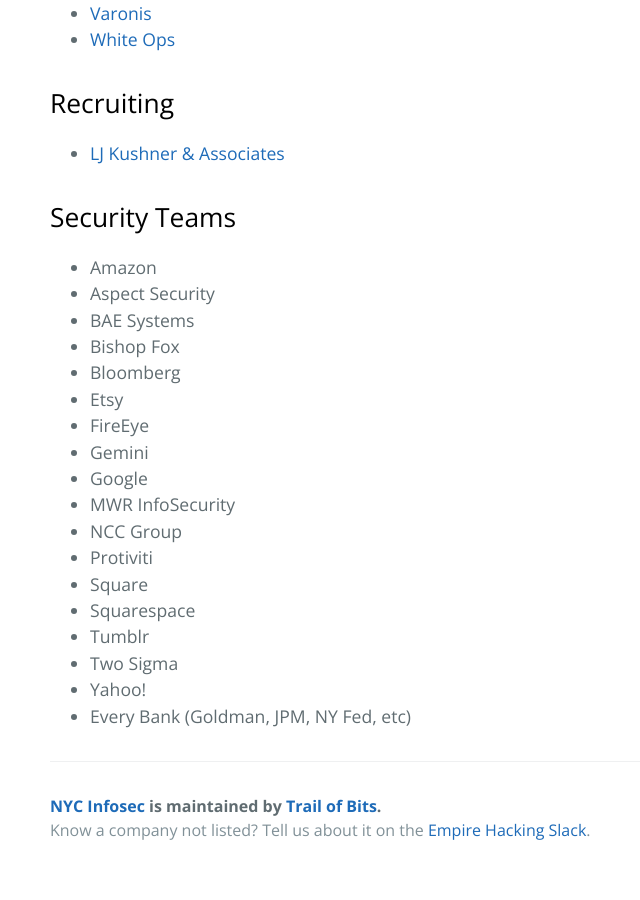
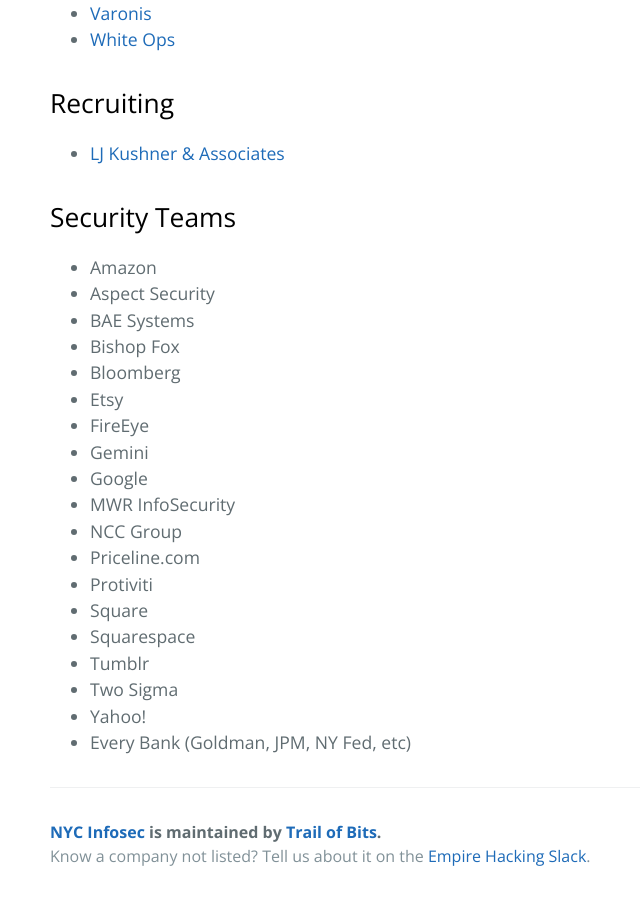
Before and after one commit to trailofbits/nyc-infosec, a Jekyll site: the page built from companies.md, in a window 1280 px wide and 900 px high, scrolled down 1516 px. Shown: the whole window, without its empty margins (174-814 px from the left). Built offline with Jekyll 4.4.1, drawn with Linux system fonts in a browser that asks for light colours; our own code applies the rules of GitHub Pages for plain Markdown files; before the commit the page ends 2390 px from its top, so only the background shows below that.

Commit message:
Update companies.md

```diff
--- a/companies.md
+++ b/companies.md
@@ -66,6 +66,7 @@
 * Google
 * MWR InfoSecurity
 * NCC Group
+* Priceline.com
 * Protiviti
 * Square
 * Squarespace
```
